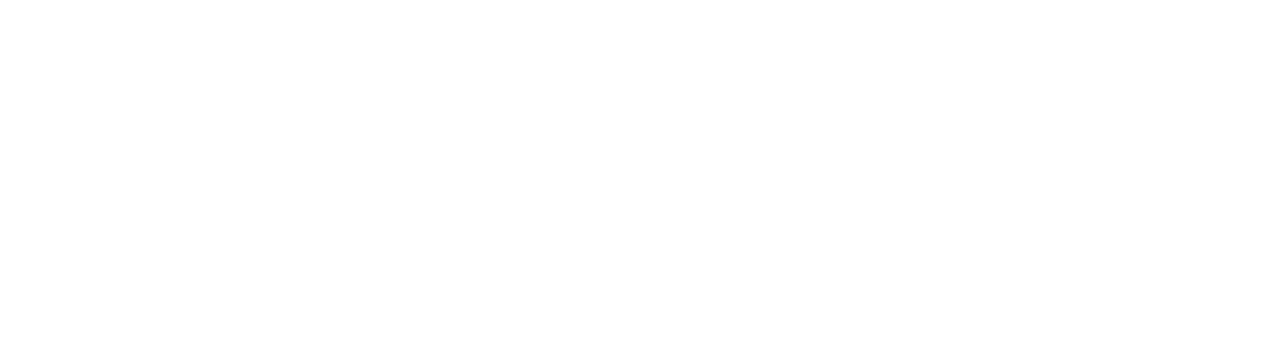
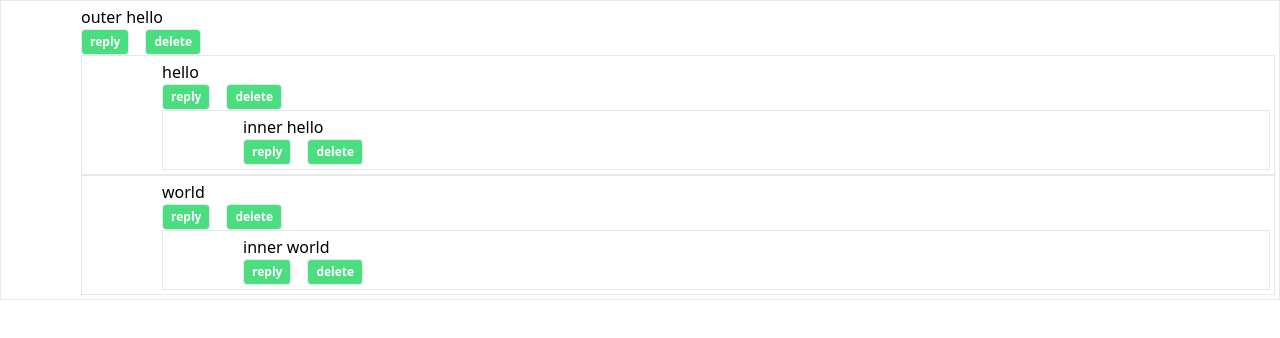
Before and after one commit to Prashantrathour/react_some_logical_app, a React (Create React App) app: page /nestedcommet in a window 1280 px wide. Before the commit this address had no page. Shown: the top 338 px of the page. Built offline with nearby package versions, Linux system fonts and the light colour scheme.

Commit message:
infinite scrolling nested comment implements

```diff
--- a/src/MainRoute.jsx
+++ b/src/MainRoute.jsx
@@ -6,12 +6,16 @@ import LandingPage from './page/LandingPage'
 import Navbar from './components/Navbar'
 import Displaymovie from './page/Displaymovie'
 import OTPBoxes from './page/OTPBoxes'
+import NestedComments from './page/NestedComments'
+import InfiniteLoading from './page/InfiniteLoading'
 function MainRoute() {
   return (
     <Routes>
         <Route path="/" element={<LandingPage/>}/>
         <Route path="/dispalymovie" element={<Displaymovie/>}/>
         <Route path="/otp" element={<OTPBoxes/>}/>
+        <Route path="/infinite" element={<InfiniteLoading/>}/>
+        <Route path="/nestedcommet" element={<NestedComments/>}/>
         <Route path="/home" element={<>
         <Navbar/>
         <Home/>
--- /dev/null
+++ b/src/components/Comment.jsx
@@ -0,0 +1,86 @@
+import React, { useState } from "react";
+import useAddComment from "../customhooks/useAddComment";
+
+function Comment({ comments, handleAddComments ,handleDeleteComments}) {
+  const [inputshow, setinputshow] = useState(false);
+  const [input, setinput] = useState("");
+
+
+  function handlereply() {
+    const newcomment = {
+      text: input,
+      id:  Date.now(),
+      replies: [],
+    };
+
+
+    handleAddComments(comments.id, newcomment);
+
+
+    setinputshow(false);
+  }
+  function handledelete() {
+    handleDeleteComments(comments.id)
+    setinputshow(false);
+  }
+if(!comments?.text){
+    return null
+}
+  return (
+    <div >
+      <div className="pl-20 p-1 border">
+        <h1>{comments?.text}</h1>
+        {inputshow && (
+          <div>
+            <input
+              className="px-2 py-1 outline-none border-b-2"
+              type="text"
+              name="text"
+              id="text"
+              placeholder="enter comment..."
+              onChange={(e) => setinput(e.target.value)}
+              autoFocus
+            />
+          </div>
+        )}
+        {!inputshow && (
+          <div className="flex flex-row gap-4">
+            <button
+              onClick={() => setinputshow(true)}
+              className="border p-1 text-xs rounded px-2 bg-green-400 text-white font-bold"
+            >
+              reply
+            </button>
+            <button
+              onClick={handledelete}
+              className="border p-1 text-xs rounded px-2 bg-green-400 text-white font-bold"
+            >
+              delete
+            </button>
+          </div>
+        )}
+        {inputshow && (
+          <div className="flex flex-row gap-4">
+            <button
+              onClick={handlereply}
+              className="border p-1 text-xs rounded px-2 bg-green-400 text-white font-bold"
+            >
+              save
+            </button>
+            <button
+              onClick={()=>setinputshow(!inputshow)}
+              className="border p-1 text-xs rounded px-2 bg-green-400 text-white font-bold"
+            >
+              cancle
+            </button>
+          </div>
+        )}
+        {comments?.replies?.map((ele) => {
+          return <Comment comments={ele} key={Math.random()} handleAddComments={handleAddComments} handleDeleteComments={handleDeleteComments}/>;
+        })}
+      </div>
+    </div>
+  );
+}
+
+export default Comment;
--- /dev/null
+++ b/src/customhooks/useAddComment.jsx
@@ -0,0 +1,20 @@
+import React from 'react'
+
+function useAddComment() {
+  const addcomment=(id,newcommet,tree)=>{
+
+    if(tree.id==id){
+        tree.replies.unshift(newcommet)
+        return tree
+    }
+let updatedReply=tree?.replies?.map((el)=>{
+        return  addcomment(id,newcommet,el)
+    })
+
+
+    return {...tree,replies:updatedReply}
+  }
+  return {addcomment}
+}
+
+export default useAddComment
--- /dev/null
+++ b/src/customhooks/useDeleteComment.jsx
@@ -0,0 +1,17 @@
+import React from 'react'
+
+function useDeleteComment() {
+  const deleteComment=(id,tree)=>{
+    if(tree.id==id){
+        return tree?.replies?.filter((el)=>el.id!==id)
+    }
+    let updatetree=tree?.replies?.map((el)=>{
+        return deleteComment(id,el)
+    })
+    return {...tree,replies:updatetree}
+
+  }
+  return deleteComment
+}
+
+export default useDeleteComment
--- a/src/page/Displaymovie.jsx
+++ b/src/page/Displaymovie.jsx
@@ -63,7 +63,7 @@ function Displaymovie() {
 
         </div>
       </div>
-    {!loading?  <div onClick={()=>setclosesearch(true)} className="mt-4 w-full grid m-auto grid-cols-1 sm:grid-cols-2 md:grid-cols-3 lg:grid-cols-4 xl:grid-cols-5 transition-all gap-2">
+    {!loading?  <div onClick={()=>setclosesearch(true)} className="mt-4 w-full grid m-auto grid-cols-1 sm:grid-cols-2 md:grid-cols-3 lg:grid-cols-4 xl:grid-cols-5  gap-2">
         {movies?.map((movie)=>
             <div key={movie.id} className="shadow-lg shadow-orange-400 rounded-lg w-full mt-2">
                 <div className="w-[80%] flex m-auto justify-center items-center">
--- /dev/null
+++ b/src/page/InfiniteLoading.jsx
@@ -0,0 +1,59 @@
+import axios from "axios";
+import React, { useEffect, useState } from "react";
+import { ImSpinner } from "react-icons/im";
+
+function InfiniteLoading() {
+  const [data, setdata] = useState([]);
+  const [loading, setLoading] = useState(false);
+  const [page, setpage] = useState(1);
+  useEffect(() => {
+    async function fetchdata(page) {
+      setLoading(true);
+      try {
+        let res = await axios.get(
+          `https://jsonplaceholder.typicode.com/photos?_limit=10&_page=${page}`
+        );
+        setdata([...data, ...res.data]);
+
+        setLoading(false);
+      } catch (error) {
+        setLoading(false);
+        console.log(error);
+        alert(error.message)
+      }
+    }
+    fetchdata(page);
+
+    document.addEventListener("scroll", () => {
+      if (
+        window.innerHeight + document.documentElement.scrollTop + 1 >=
+        document.documentElement.offsetHeight
+      )
+        setpage((pre) => pre + 1);
+    });
+  }, [page]);
+  if (loading) {
+    return (
+      <div className="w-full h-screen flex justify-center items-start">
+        <ImSpinner className="animate-spin text-4xl block" />
+      </div>
+    );
+  }
+  return (
+    <div>
+      <div className="grid grid-cols-4 gap-3">
+        {data?.map((item) => {
+          return (
+            <div key={item.id+Math.random()} className="p-2 border shadow-lg shadow-orange-300 flex flex-col justify-center">
+              <p>{item.id}</p>
+              <h1>{item.title}</h1>
+              <div className="w- flex justify-center" ><img className="w-full" src={item.url} alt="image" /></div>
+            </div>
+          );
+        })}
+      </div>
+    </div>
+  );
+}
+
+export default InfiniteLoading;
--- a/src/page/LandingPage.jsx
+++ b/src/page/LandingPage.jsx
@@ -9,7 +9,9 @@ function LandingPage() {
                 <li className='p-2 border shadow-2xl shadow-orange-700 rounded-full px-2 text-sm font-bold font-serif'> <Link to={"/home"}>Assigment Landing Page</Link></li>
                 <li className='p-2 border shadow-2xl shadow-orange-700 rounded-full px-2 text-sm font-bold font-serif'><Link to={"/timer"}>Timer</Link></li>
                 <li className='p-2 border shadow-2xl shadow-orange-700 rounded-full px-2 text-sm font-bold font-serif'><Link to={"/otp"}>OTP BOXES</Link></li>
+                <li className='p-2 border shadow-2xl shadow-orange-700 rounded-full px-2 text-sm font-bold font-serif'><Link to={"/infinite"}>infinite scroll</Link></li>
                 <li className='p-2 border shadow-2xl shadow-orange-700 rounded-full px-2 text-sm font-bold font-serif'><Link to={"/dispalymovie"}>Display mobie(debounce)</Link></li>
+                <li className='p-2 border shadow-2xl shadow-orange-700 rounded-full px-2 text-sm font-bold font-serif'><Link to={"/nestedcommet"}>Nested comments</Link></li>
             </ul>
         </nav>
 
--- /dev/null
+++ b/src/page/NestedComments.jsx
@@ -0,0 +1,42 @@
+import React, { useState } from "react";
+import Comment from "../components/Comment";
+import useAddComment from "../customhooks/useAddComment";
+import useDeleteComment from "../customhooks/useDeleteComment";
+
+function NestedComments() {
+  const { addcomment } = useAddComment();
+  const deleteComment  = useDeleteComment();
+  let commentData = {
+    id: 0,
+    text: "outer hello",
+    replies: [
+      {
+        id: 1,
+        text: "hello",
+        replies: [{ id: 2, text: "inner hello", replies: [] }],
+      },
+      {
+        id: 3,
+        text: "world",
+        replies: [{ id: 4, text: "inner world", replies: [] }],
+      },
+    ],
+  };
+  const [comments, setcomments] = useState(commentData);
+  const handleAddComments = (commentsId, newcomment) => {
+    const updatedTree = addcomment(commentsId, newcomment, comments);
+    setcomments(updatedTree);
+  };
+  const handleDeleteComments = (commentsId) => {
+    const updatedTree = deleteComment(commentsId, comments);
+    setcomments(updatedTree);
+    console.log(updatedTree)
+  };
+  return (
+    <div>
+      <Comment comments={comments} handleAddComments={handleAddComments} handleDeleteComments={handleDeleteComments}/>
+    </div>
+  );
+}
+
+export default NestedComments;
--- a/src/page/otp.module.css
+++ b/src/page/otp.module.css
@@ -1,17 +1,17 @@
-@keyframes lefttoright {
+/* @keyframes lefttoright {
     0%{
         transform: translateX(0);
     }
     100%{
         transform: translateX(100%);
     }
-}
+} */
  h4{
-border: 1px solid red;
 
-    animation-name: lefttoright;
+
+
     animation-iteration-count: infinite;
     animation-duration: 3s;
     font-style: italic;
-    background: #000;
+    ;
  }
```
